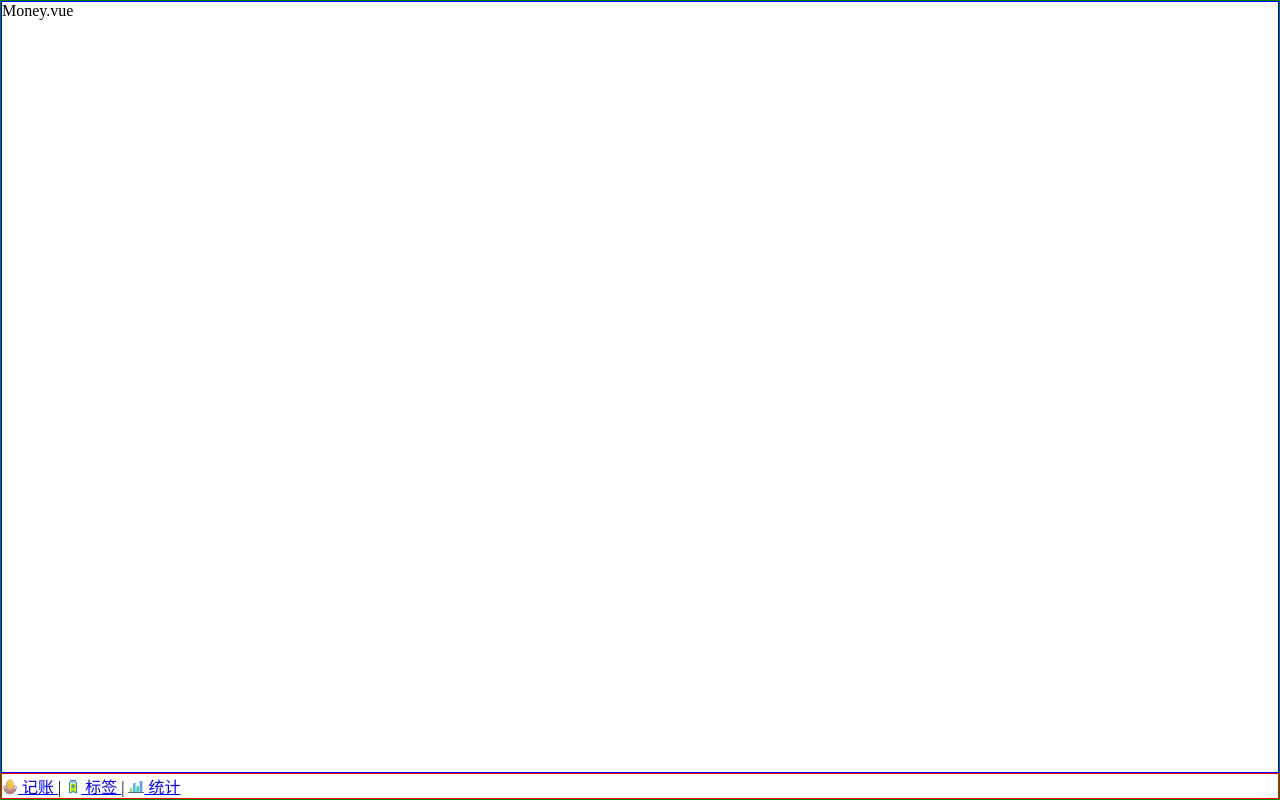
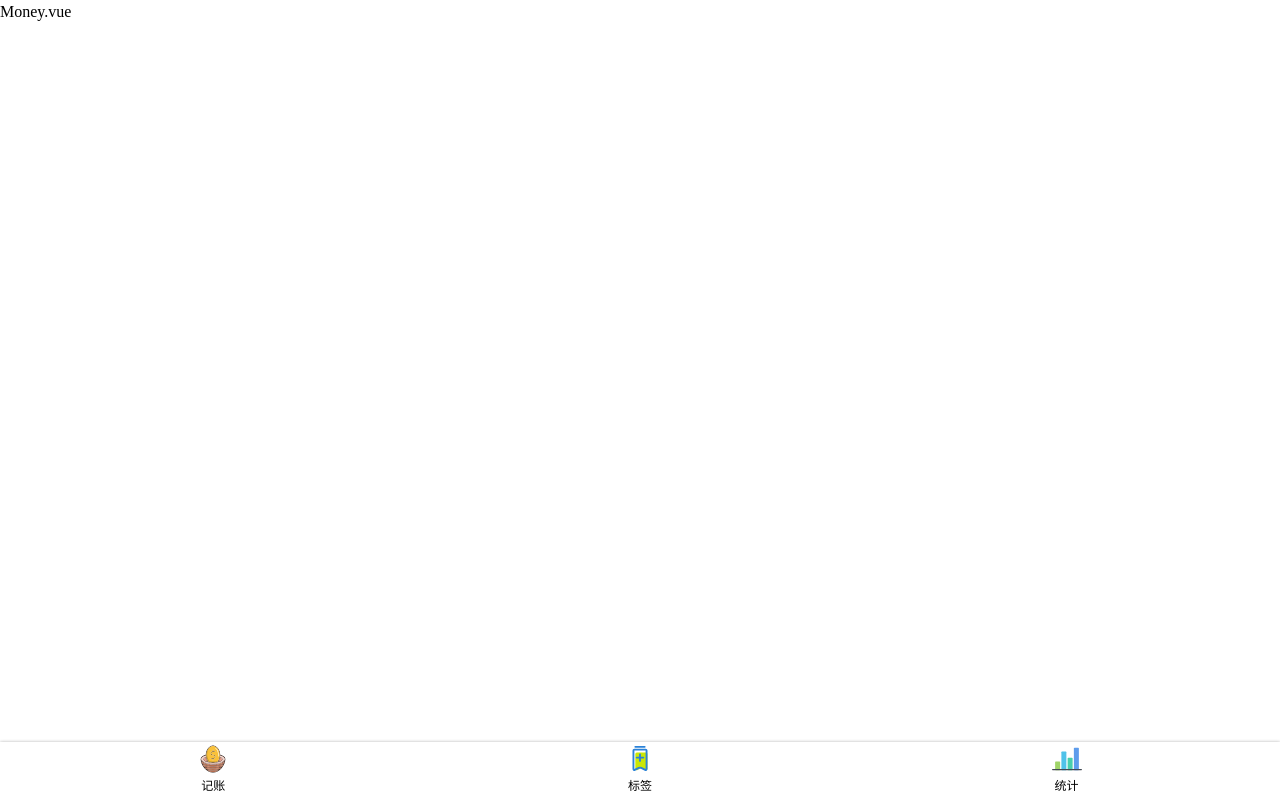
Before and after one commit to yichang8421/BitByBit, a Vue app: page /#/money in a window 1280 px wide. Built offline with nearby package versions, Linux system fonts and the light colour scheme.

Commit message:
添加 Nav 样式

```diff
--- a/src/App.vue
+++ b/src/App.vue
@@ -9,6 +9,15 @@
         margin: 0;
         padding: 0;
         box-sizing: border-box;
+    }
+
+    body {
+        line-height: 1.5em;
+    }
+
+    a {
+        text-decoration: none;
+        color: inherit;
     }
 
     #app {
--- a/src/components/Layout.vue
+++ b/src/components/Layout.vue
@@ -16,13 +16,11 @@
 <style lang="scss" scoped>
     .nav-wrapper {
         height: 100vh;
-        border: 1px solid green;
         display: flex;
         flex-direction: column;
     }
 
     .content {
-        border: solid blue 1px;
         overflow: auto;
         flex-grow: 1;
     }
--- a/src/components/Nav.vue
+++ b/src/components/Nav.vue
@@ -1,20 +1,20 @@
 <template>
-    <div class="nav">
-        <router-link to="/money">
+    <nav>
+        <router-link to="/money" class="item">
             <Icon name="money"/>
             记账
         </router-link>
-        |
-        <router-link to="/labels">
+
+        <router-link to="/labels" class="item">
             <Icon name="label"/>
             标签
         </router-link>
-        |
-        <router-link to="/statistics">
+
+        <router-link to="/statistics" class="item">
             <Icon name="statistics"/>
             统计
         </router-link>
-    </div>
+    </nav>
 </template>
 
 <script lang="ts">
@@ -25,7 +25,23 @@
 </script>
 
 <style lang="scss" scoped>
-    .nav {
-        border: solid red 1px;
+    nav {
+        display: flex;
+        box-shadow: 0 0 3px rgba(0,0,0,0.3);
+        flex-direction: row;
+        font-size: 12px;
+        > .item {
+            padding: 2px 0;
+            width: 33.33%;
+            display: flex;
+            justify-content: center;
+            align-items: center;
+            flex-direction: column;
+                .icon{
+                    width: 30px;
+                    height: 30px;
+                }
+        }
     }
+
 </style>
```
